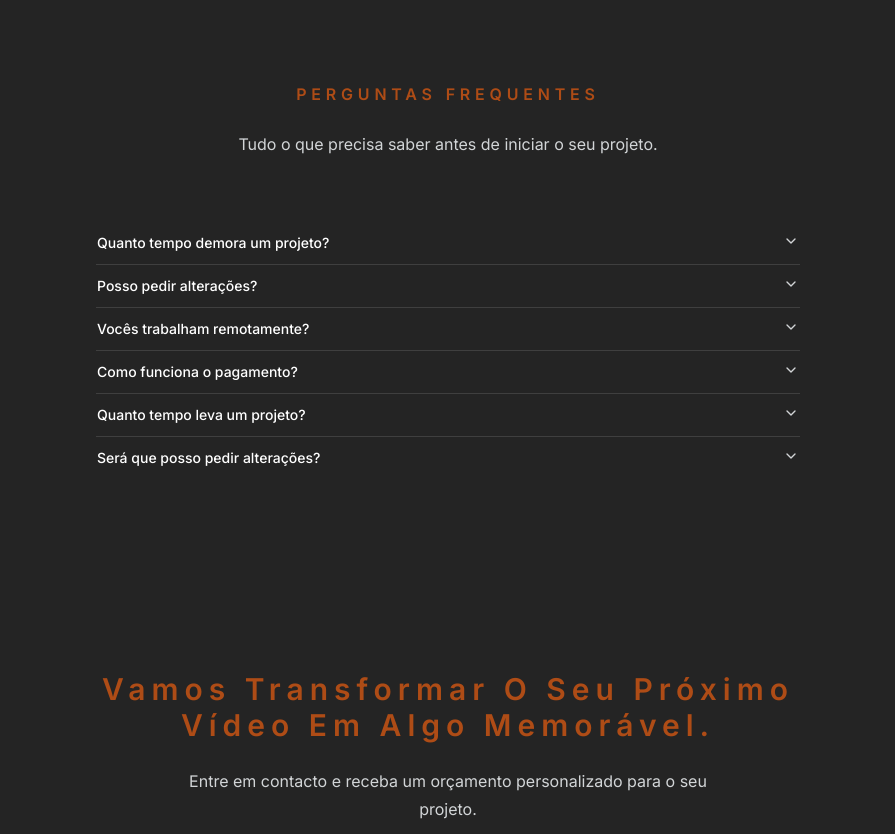
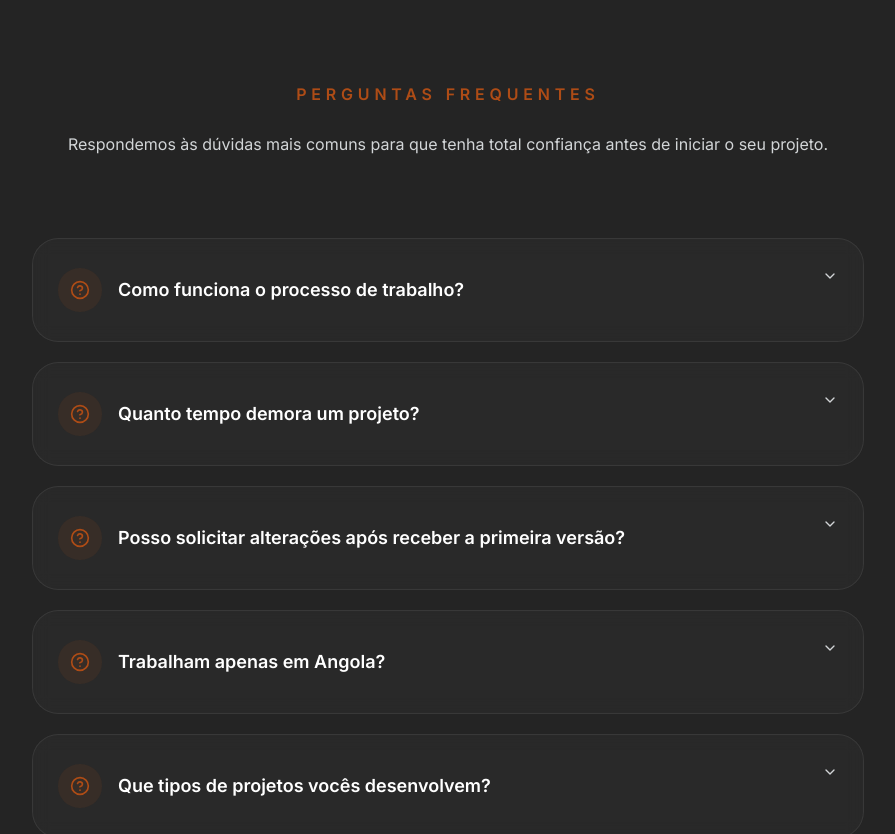
Before and after one commit to ade-simao/edita-criativo, a Next.js app: page / in a window 1280 px wide. Shown: the part 7260-8094 px from the top of the page, without its empty margins (192-1087 px from the left). Built offline with nearby package versions, Linux system fonts and the light colour scheme.

Commit message:
refactor(faq): redesign FAQ section with premium accordion

```diff
--- a/src/app/(home)/_components/sections/faq/FAQ.tsx
+++ b/src/app/(home)/_components/sections/faq/FAQ.tsx
@@ -6,6 +6,8 @@ import {
   AccordionItem,
   AccordionTrigger,
 } from "@/components/ui/accordion";
+
+import { HelpCircle } from "lucide-react";
 
 import { Container } from "@/components/layout/Container";
 import { Heading } from "@/components/typography/Heading";
@@ -17,23 +19,51 @@ import { faqs } from "./data";
 export function FAQ() {
   return (
     <Section id="faq">
-      <Container className="max-w-3xl">
-        <div className="text-center">
+      <Container className="max-w-4xl">
+        <div className="mx-auto max-w-3xl text-center">
           <Heading className="font-semibold uppercase tracking-[.3em] text-primary">
             Perguntas Frequentes
           </Heading>
 
           <Text className="mt-6">
-            Tudo o que precisa saber antes de iniciar o seu projeto.
+            Respondemos às dúvidas mais comuns para que tenha total confiança
+            antes de iniciar o seu projeto.
           </Text>
         </div>
 
-        <Accordion type="single" collapsible className="mt-16">
+        <Accordion type="single" collapsible className="mt-20 space-y-5">
           {faqs.map((faq) => (
-            <AccordionItem key={faq.question} value={faq.question}>
-              <AccordionTrigger>{faq.question}</AccordionTrigger>
+            <AccordionItem
+              key={faq.question}
+              value={faq.question}
+              className="
+                overflow-hidden
+                rounded-3xl
+                border
+                border-border/70
+                bg-card/50
+                px-6
+                backdrop-blur
+                transition-all
+                duration-300
 
-              <AccordionContent>{faq.answer}</AccordionContent>
+                hover:border-primary/40
+                hover:shadow-lg
+              "
+            >
+              <AccordionTrigger className="py-7 text-left text-lg font-semibold hover:no-underline">
+                <div className="flex items-center gap-4">
+                  <div className="flex h-11 w-11 items-center justify-center rounded-2xl bg-primary/10 text-primary">
+                    <HelpCircle size={20} />
+                  </div>
+
+                  <span>{faq.question}</span>
+                </div>
+              </AccordionTrigger>
+
+              <AccordionContent className="pb-7 pl-[60px] text-base leading-8 text-muted-foreground">
+                {faq.answer}
+              </AccordionContent>
             </AccordionItem>
           ))}
         </Accordion>
--- a/src/app/(home)/_components/sections/faq/data.ts
+++ b/src/app/(home)/_components/sections/faq/data.ts
@@ -1,31 +1,32 @@
 export const faqs = [
+  {
+    question: "Como funciona o processo de trabalho?",
+    answer:
+      "Tudo começa com uma breve conversa para entendermos os seus objetivos, público e necessidades. Depois disso, elaboramos um plano de execução, iniciamos a produção e mantemos o contacto durante todo o processo. Antes da entrega final, terá oportunidade de solicitar ajustes para garantir que o resultado corresponde exatamente ao esperado.",
+  },
   {
     question: "Quanto tempo demora um projeto?",
     answer:
-      "Depende da complexidade, mas a maioria é entregue entre 2 e 7 dias úteis.",
+      "O prazo depende da complexidade e do tipo de serviço contratado. Projetos mais simples podem ser entregues em poucos dias, enquanto trabalhos maiores exigem mais tempo de produção. Antes de começarmos, definimos um cronograma claro para que saiba exatamente quando esperar cada etapa.",
   },
   {
-    question: "Posso pedir alterações?",
+    question: "Posso solicitar alterações após receber a primeira versão?",
     answer:
-      "Sim. Todos os projetos incluem rodadas de revisão conforme o briefing.",
+      "Sim. Acreditamos que um bom resultado nasce da colaboração. Todos os projetos incluem revisões de acordo com o briefing inicial, permitindo ajustar detalhes e garantir que o material final represente a sua marca da melhor forma possível.",
   },
   {
-    question: "Vocês trabalham remotamente?",
-    answer: "Sim. Todo o processo pode ser realizado online.",
+    question: "Trabalham apenas em Angola?",
+    answer:
+      "Não. Todo o nosso processo é digital, o que nos permite atender clientes em qualquer cidade ou país. A comunicação, aprovação e entrega são realizadas online, mantendo a mesma qualidade e acompanhamento independentemente da localização.",
+  },
+  {
+    question: "Que tipos de projetos vocês desenvolvem?",
+    answer:
+      "Produzimos vídeos promocionais, conteúdos para redes sociais, identidade visual, peças gráficas, motion design e outros materiais criativos. Sempre adaptamos a solução às necessidades de cada cliente, evitando modelos prontos e privilegiando resultados personalizados.",
   },
   {
     question: "Como funciona o pagamento?",
     answer:
-      "O pagamento é definido no orçamento e pode ser dividido conforme o projeto.",
-  },
-  {
-    question: "Quanto tempo leva um projeto?",
-    answer:
-      "Depende da complexidade, mas a maioria é entregue entre 2 e 7 dias úteis.",
-  },
-  {
-    question: "Será que posso pedir alterações?",
-    answer:
-      "Sim. Todos os projetos incluem rodadas de revisão conforme o briefing.",
+      "Após a aprovação do orçamento, definimos a forma de pagamento mais adequada ao projeto. Dependendo da dimensão do trabalho, o valor pode ser dividido por etapas. Todos os detalhes são apresentados com transparência antes do início da produção.",
   },
 ];
```
